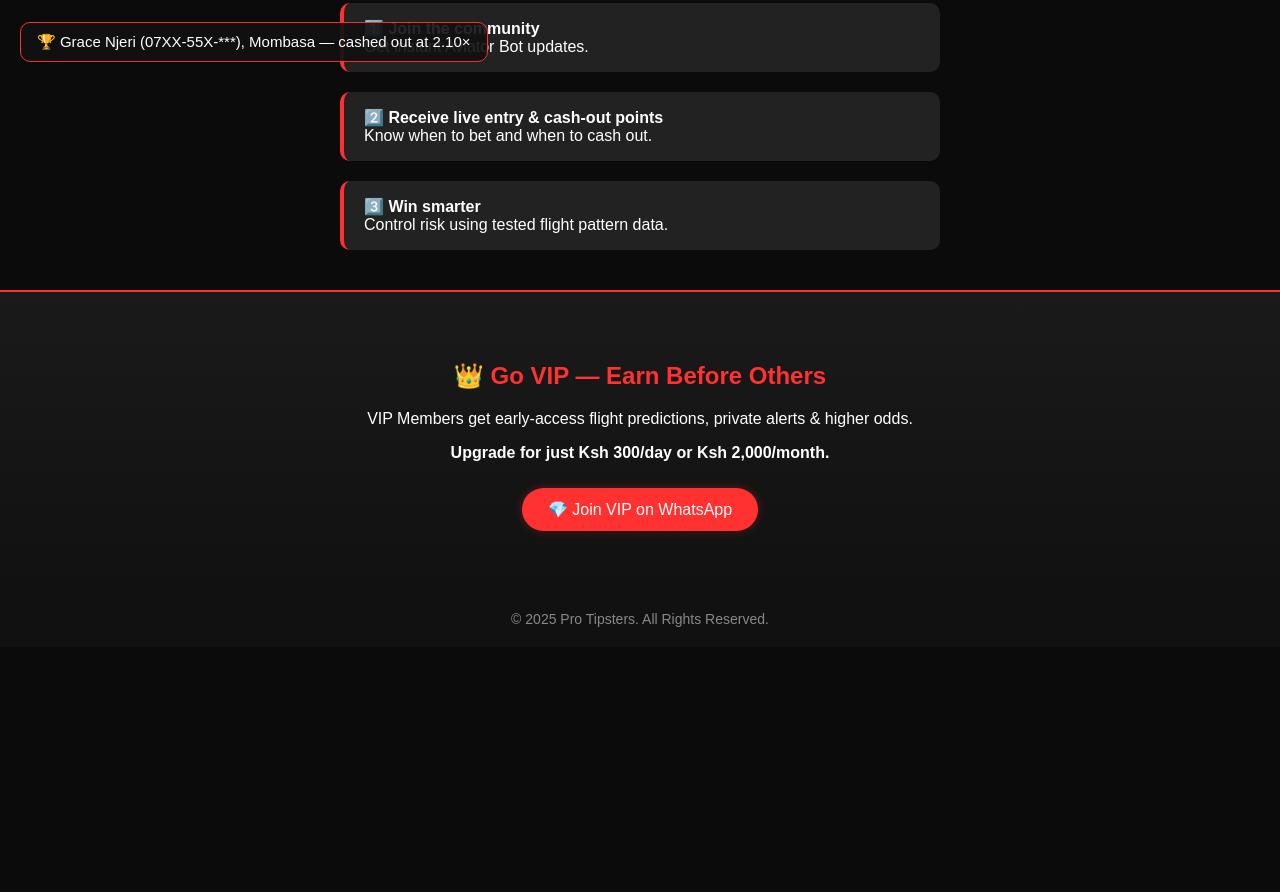
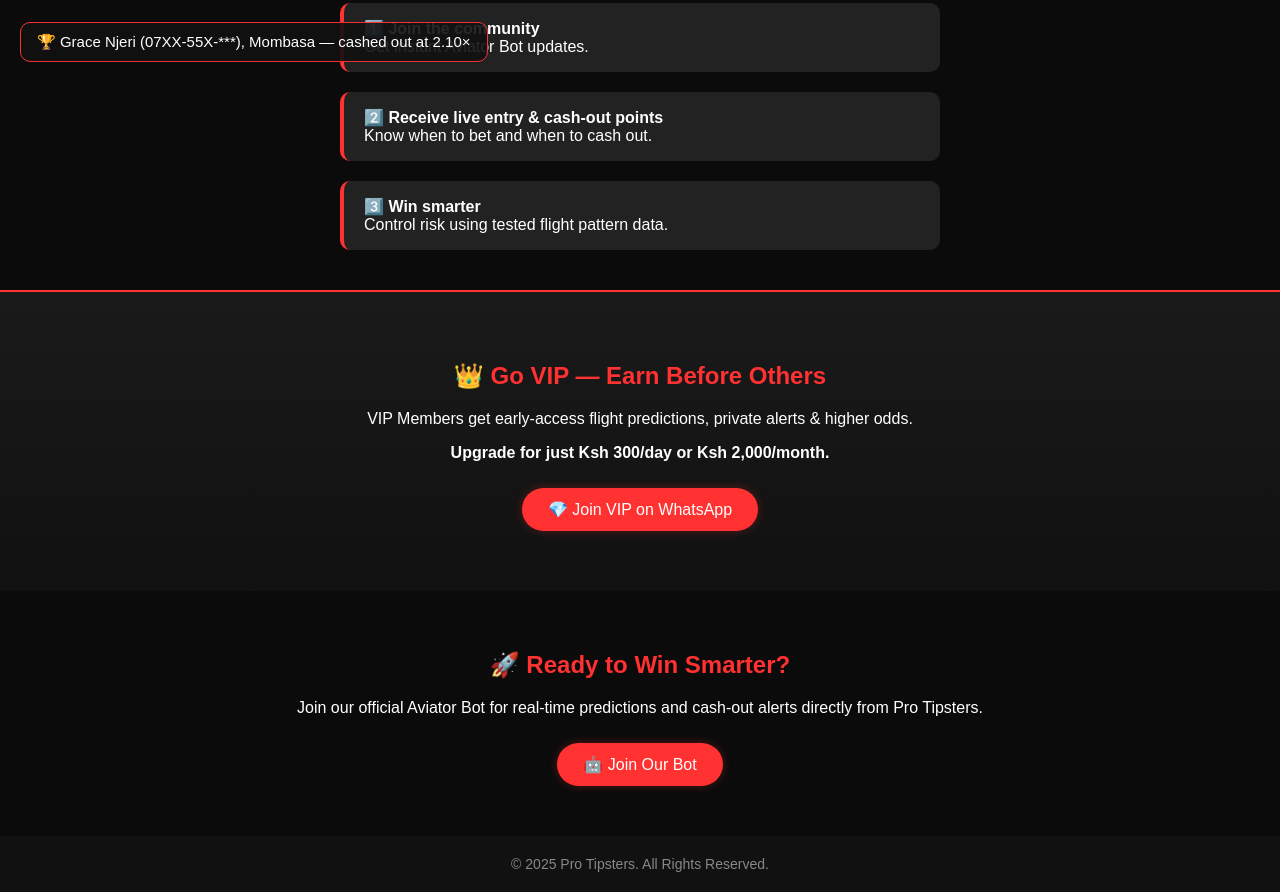
Before and after one commit to kuria95-bit/protipsters-aviator-final, a plain HTML site: page index.html in a window 1280 px wide. Shown: the part 734-1626 px from the top of the page. Before the commit the page ends 1381 px from the top, so only its background shows below. Drawn offline with Linux system fonts and the light colour scheme.

Commit message:
Update index.html

```diff
--- a/index.html
+++ b/index.html
@@ -86,7 +86,6 @@
     90%{opacity:1;}
     100%{opacity:0;transform:translateY(20px);}
   }
-
   .stats{display:flex;justify-content:center;gap:25px;flex-wrap:wrap;margin-top:20px;}
   .stat-box{
     background:var(--gray);
@@ -143,24 +142,29 @@
   <a href="https://wa.link/hpkgu0" class="btn">💎 Join VIP on WhatsApp</a>
 </section>
 
+<!-- New Join Our Bot Section -->
+<section>
+  <h2>🚀 Ready to Win Smarter?</h2>
+  <p>Join our official Aviator Bot for real-time predictions and cash-out alerts directly from Pro Tipsters.</p>
+  <a href="https://protipsters-8sxzqjypp-pauls-projects-595440e1.vercel.app/" class="btn">🤖 Join Our Bot</a>
+</section>
+
 <footer>© 2025 Pro Tipsters. All Rights Reserved.</footer>
 
 <div id="notifier"></div>
 
 <script>
-  // --- Active users counter simulation ---
   const activeUsersEl=document.getElementById("activeUsers");
   const totalWinsEl=document.getElementById("totalWins");
   let active=120, wins=85300;
 
   setInterval(()=>{
-    active += (Math.random()*6 - 3); // fluctuate
+    active += (Math.random()*6 - 3);
     wins += Math.floor(Math.random()*300 + 100);
     activeUsersEl.textContent = Math.max(80, Math.min(200, Math.floor(active)));
     totalWinsEl.textContent = wins.toLocaleString();
   }, 4000);
 
-  // --- Pop-up messages (Kenyan winners) ---
   const msgs=[
     "💸 John Mwangi (07XX-3X2-***), Nairobi — won Ksh 3,200!",
     "🏆 Grace Njeri (07XX-55X-***), Mombasa — cashed out at 2.10×",
```
